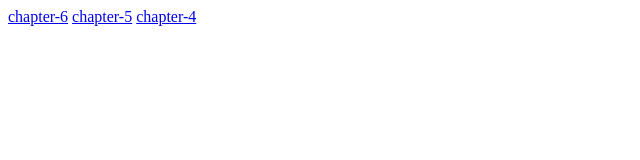
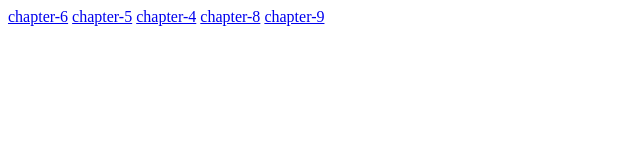
Before and after one commit to singhparambir/CSSupdates, a plain HTML site: page index.html in a window 1280 px wide. Shown: the whole page, without its empty margins (0-640 px from the left). Drawn offline with Linux system fonts and the light colour scheme.

Commit message:
Update index.html

```diff
--- a/index.html
+++ b/index.html
@@ -10,6 +10,10 @@
     <a href="./chapter-6 typography/"> chapter-6</a>
     <a href="./chapter-5 box model/"> chapter-5</a>
     <a href="./chapter-4 units and sizes/"> chapter-4</a>
+    <a href="./chapter-8 list styles/">chapter-8</a>
+    <a href="./chapter-9 Mini project/">chapter-9</a>
+
+
 
 </body>
 </html>
```
